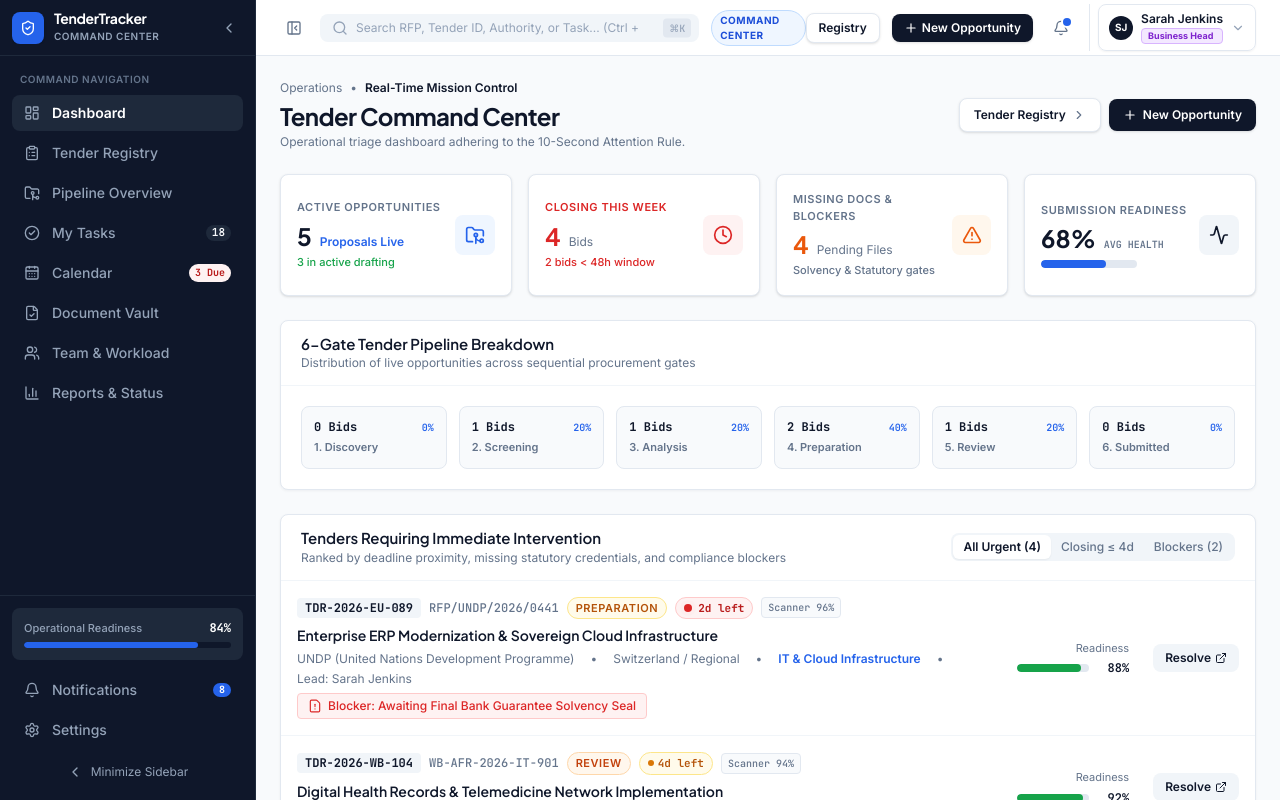
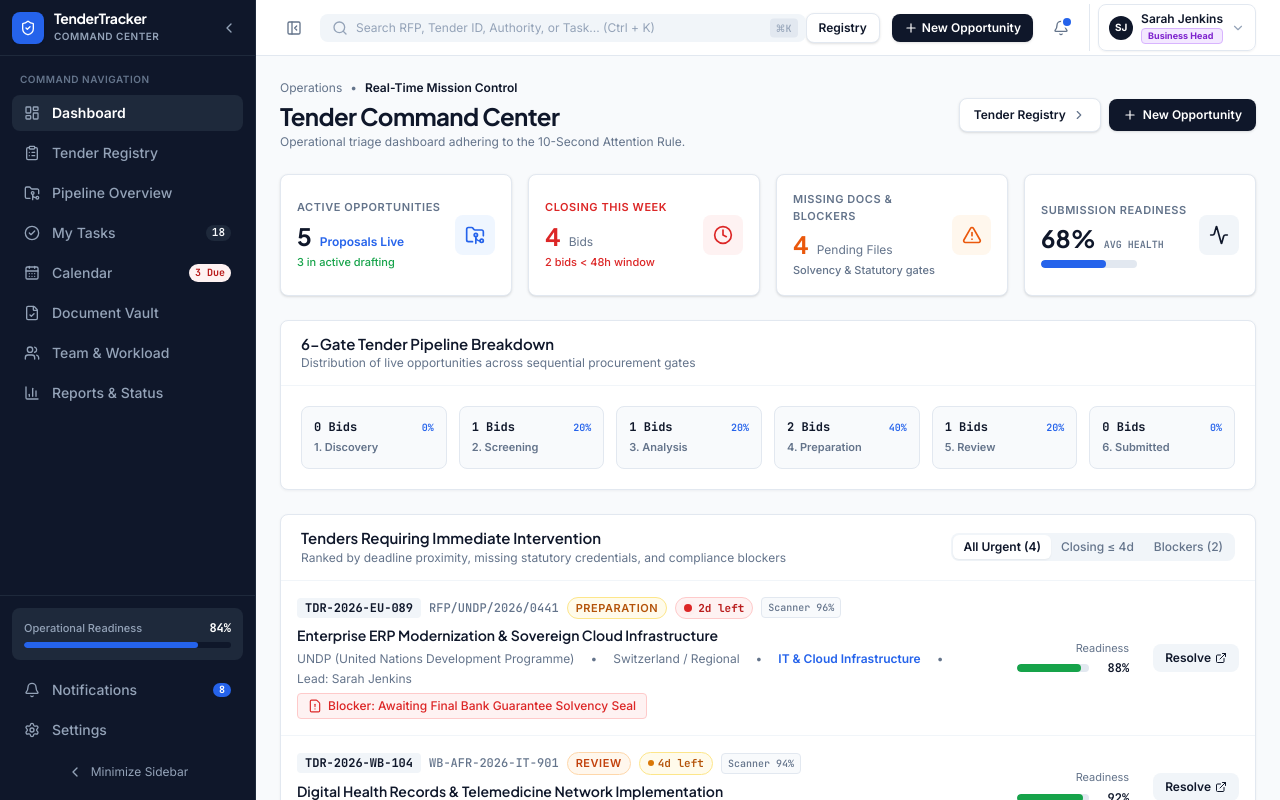
Before and after one commit to akib25889/Tender-tracker-v2, a React (Vite) app in the folder frontend/: page /dashboard in a window 1280 px wide. Shown: the top 800 px of the page. Built offline with nearby package versions, Linux system fonts and the light colour scheme.

Commit message:
style(header): remove Command Center badge from header

```diff
--- a/frontend/src/components/layout/Header.tsx
+++ b/frontend/src/components/layout/Header.tsx
@@ -47,10 +47,6 @@ export const Header: React.FC<HeaderProps> = ({
             <span>⌘K</span>
           </div>
         </div>
-
-        <span className="hidden md:inline-flex px-2 py-0.5 rounded-full bg-[#EFF6FF] text-[#1D4ED8] text-[10px] font-bold tracking-wider uppercase border border-[#BFDBFE]">
-          Command Center
-        </span>
       </div>
 
       {/* Right Controls */}
```
